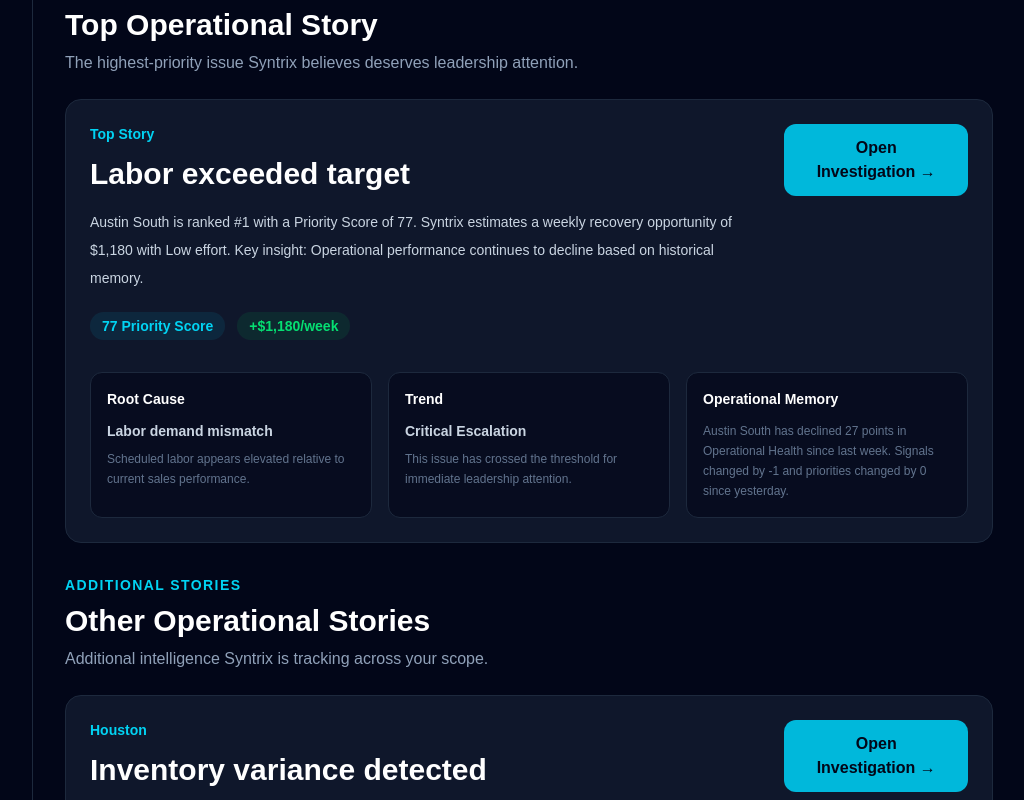
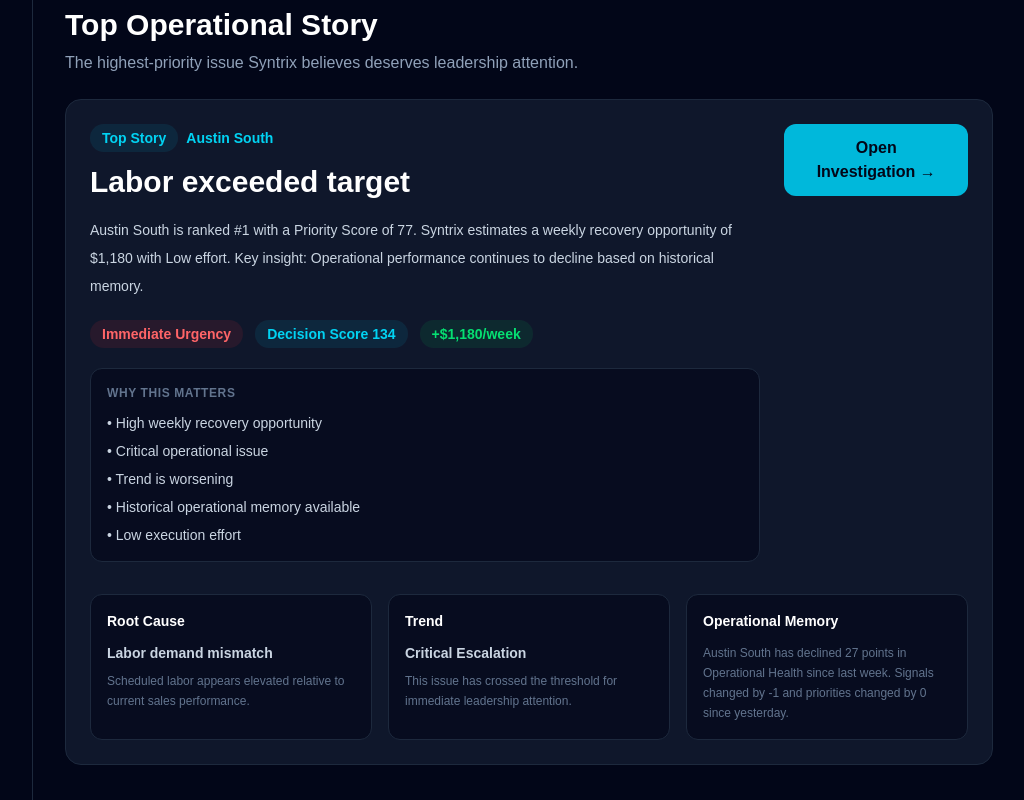
Before and after one commit to SyntrixAI/syntrix-ops, a Next.js app: page /intelligence in a window 1280 px wide. Shown: the part 800-1600 px from the top of the page, without its empty margins (255-1279 px from the left). Built offline with nearby package versions, Linux system fonts and the light colour scheme.

Commit message:
Display executive decision context in intelligence stories

```diff
--- a/src/components/intelligence/IntelligenceStory.jsx
+++ b/src/components/intelligence/IntelligenceStory.jsx
@@ -5,15 +5,29 @@ import Badge from "../ui/Badge";
 export default function IntelligenceStory({ item, featured = false }) {
   if (!item) return null;
 
-  const { priority, recommendation, rootCauses = [], trends = [] } = item;
+  const {
+    priority,
+    recommendation,
+    rootCauses = [],
+    trends = [],
+    executiveDecision,
+  } = item;
 
   return (
     <Card className={featured ? "border-cyan-500/30 bg-cyan-950/10" : ""}>
       <div className="flex flex-col gap-6 lg:flex-row lg:items-start lg:justify-between">
         <div>
-          <p className="text-sm font-semibold text-cyan-400">
-            {featured ? "Top Story" : priority.location}
-          </p>
+          <div className="flex items-center gap-2">
+            {featured && (
+              <Badge tone="info">
+                Top Story
+              </Badge>
+            )}
+
+            <p className="text-sm font-semibold text-cyan-400">
+              {priority.location}
+            </p>
+          </div>
 
           <h2 className="mt-3 text-3xl font-bold text-white">
             {priority.title}
@@ -24,12 +38,34 @@ export default function IntelligenceStory({ item, featured = false }) {
           </p>
 
           <div className="mt-5 flex flex-wrap gap-3">
-            <Badge tone="info">{priority.priorityScore} Priority Score</Badge>
+            <Badge tone={getUrgencyTone(executiveDecision?.urgency)}>
+              {executiveDecision?.urgency ?? "Normal"} Urgency
+            </Badge>
+
+            <Badge tone="info">
+              Decision Score {executiveDecision?.score ?? priority.priorityScore}
+            </Badge>
 
             <Badge tone="success">
               +${priority.estimatedImpact.toLocaleString()}/week
             </Badge>
           </div>
+
+          {executiveDecision?.rationale?.length > 0 && (
+            <div className="mt-5 rounded-xl border border-slate-800 bg-slate-950/60 p-4">
+              <p className="text-xs font-semibold uppercase tracking-wider text-slate-500">
+                Why This Matters
+              </p>
+
+              <ul className="mt-3 space-y-2">
+                {executiveDecision.rationale.map((reason) => (
+                  <li key={reason} className="text-sm text-slate-300">
+                    • {reason}
+                  </li>
+                ))}
+              </ul>
+            </div>
+          )}
         </div>
 
         <Link
@@ -86,3 +122,11 @@ function MemoryPanel({ summary }) {
     </div>
   );
 }
+
+function getUrgencyTone(urgency) {
+  if (urgency === "Immediate") return "danger";
+  if (urgency === "High") return "warning";
+  if (urgency === "Medium") return "info";
+
+  return "success";
+}
```
